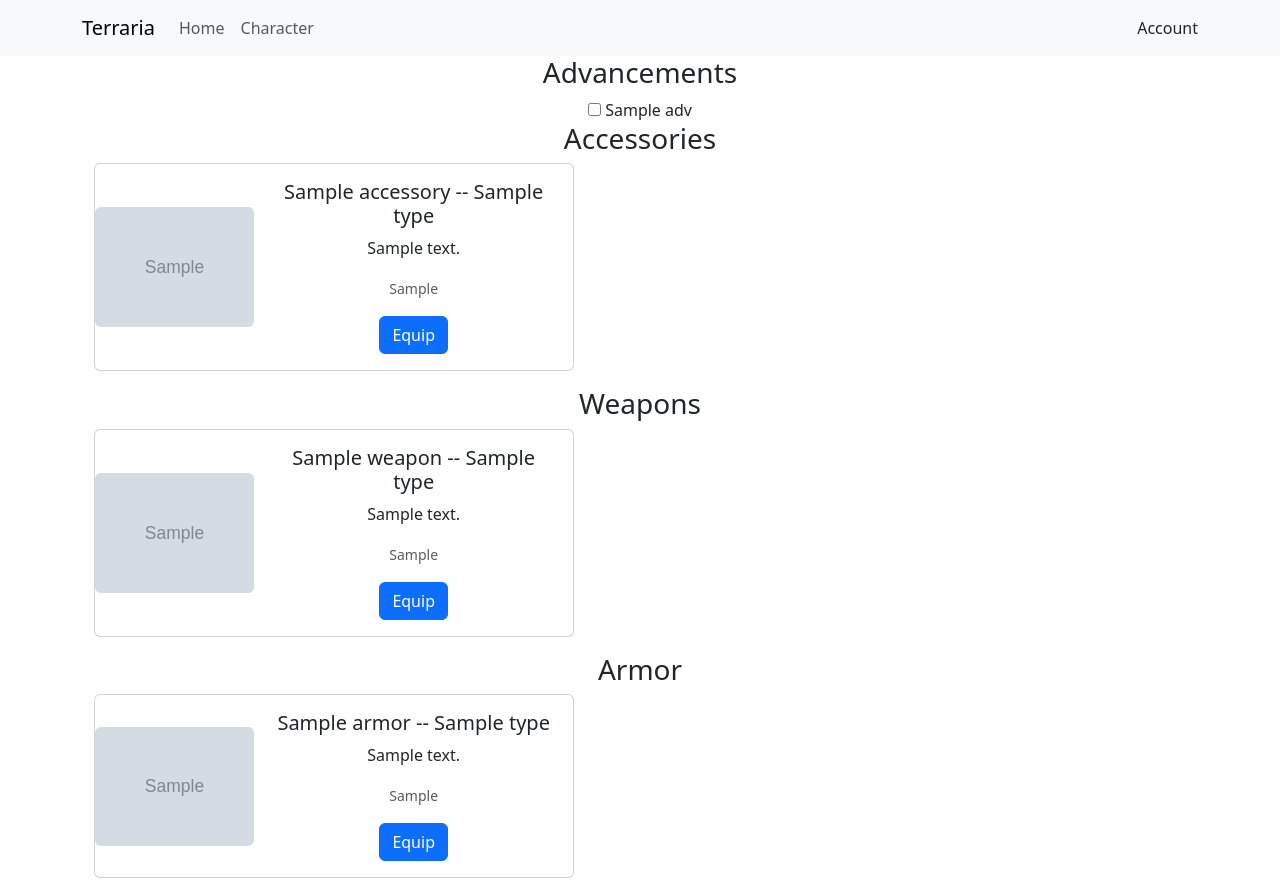
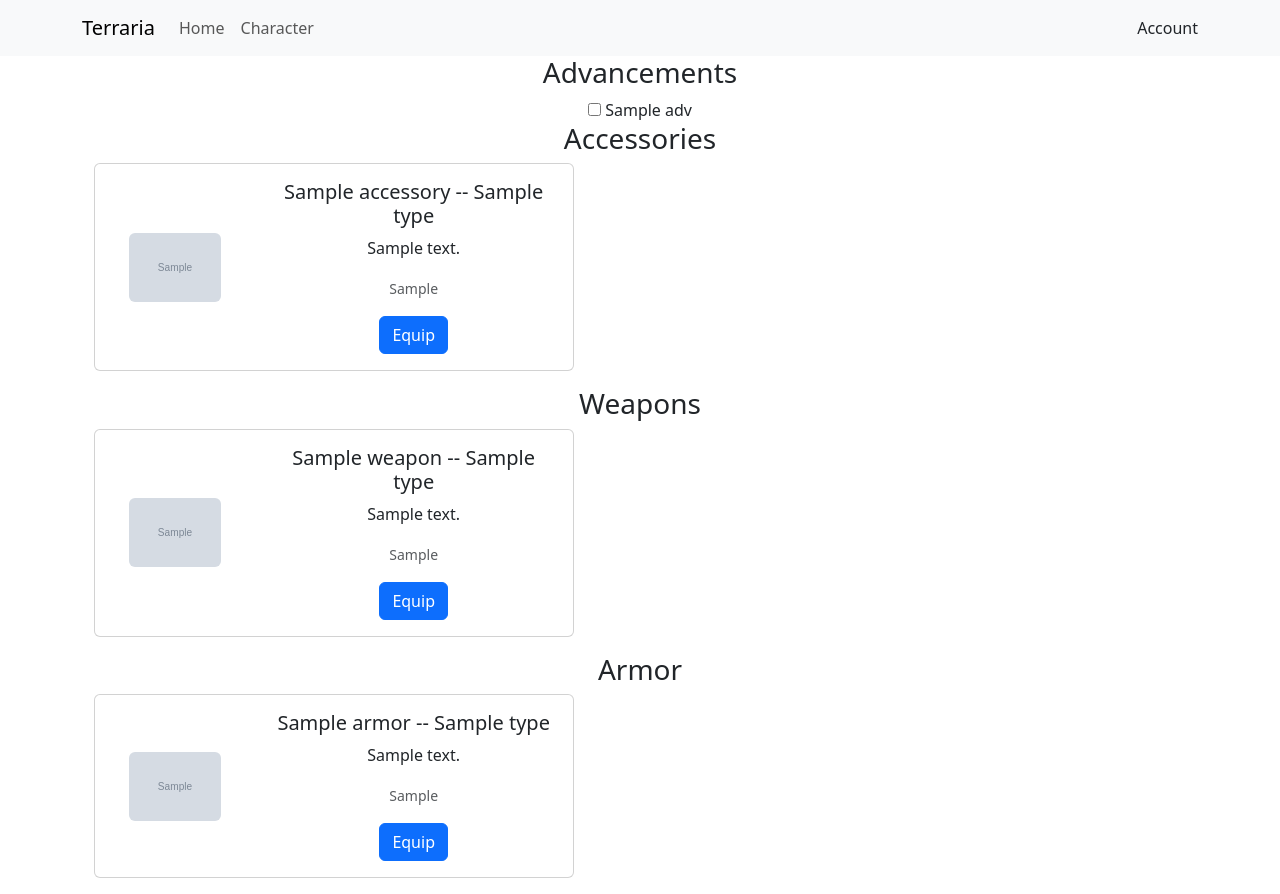
Before and after one commit to suspenceb/TerrariaCraftingRepo, a Flask app: template Website/templates/index.html in a window 1280 px wide. Run offline with Flask 3, Linux system fonts and the light colour scheme; the template is opened without the code that fills it: most values are stand-ins (such as "Sample title", 1, 10 or a date in 2020); grey boxes marked "Sample" are stand-in pictures; some libraries are stand-ins or nearby versions.

Commit message:
Adjusted Image height

```diff
--- a/Website/templates/itemCard.html
+++ b/Website/templates/itemCard.html
@@ -2,7 +2,7 @@
 <div class="card mb-3" style="max-width: 30rem;">
     <div class="row align-items-center g-0">
         <div class="col text-center">
-            <img src="{{ item["image"] }}" class="img-fluid rounded">
+            <img src="{{ item["image"] }}" class="img-fluid rounded" style="height:69px;">
         </div>
         <div class="col-md-8">
             <div class="card-body">
```
